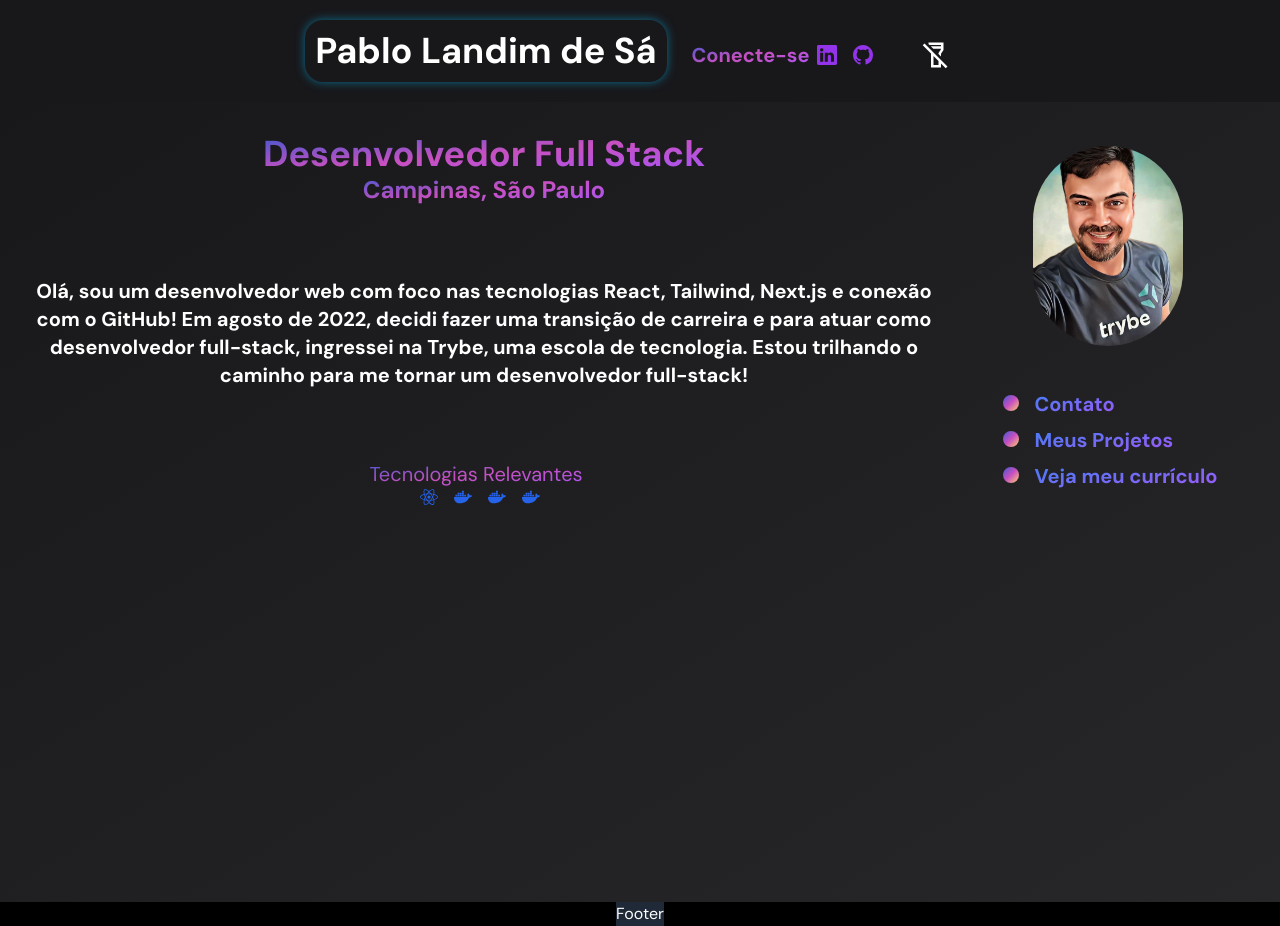
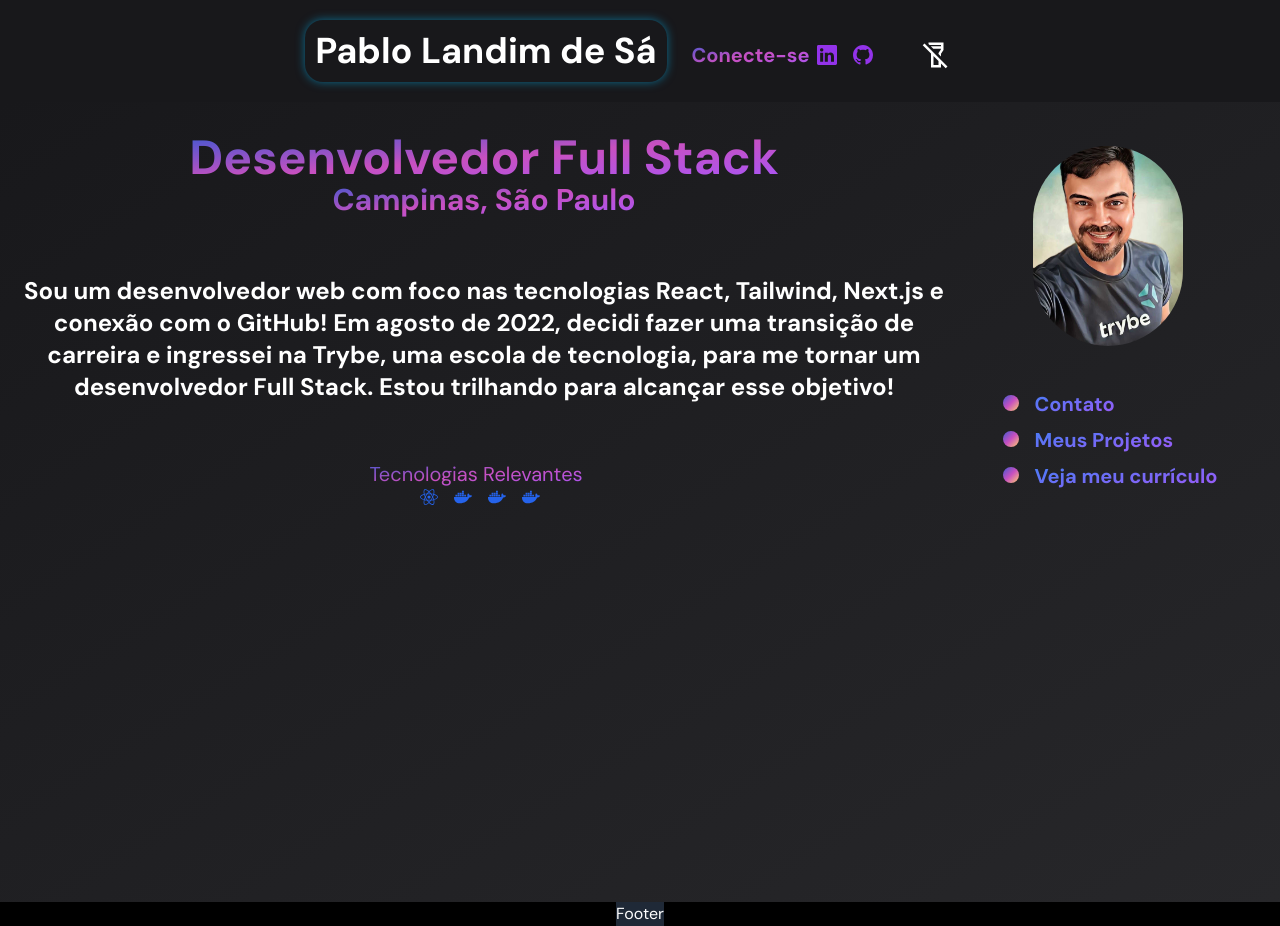
Before and after one commit to PabloLSa/my-Port, a Next.js app: page / in a window 1280 px wide. Built offline with nearby package versions, Linux system fonts and the light colour scheme.

Commit message:
:wrench: Home
Ajustes de cor e tamanhos de font em geral

```diff
--- a/src/app/components/About.tsx
+++ b/src/app/components/About.tsx
@@ -19,12 +19,12 @@ function About() {
     );
     setThemeText(
       theme.color === 'light'
-        ? 'bg-gradient-to-r from-blue-500 to-blue-700 text-transparent bg-clip-text'
+        ? 'bg-gradient-to-br from-blue-600 to-blue-950 text-transparent bg-clip-text'
         : 'text-transparent bg-gradient-to-br from-[#4158D0] via-[#C850C0] via-46% to-purple-500 bg-clip-text'
     );
     setThemeAbout(
       theme.color === 'light'
-        ? 'text-gray-800'
+        ? 'text-blue-800'
         : 'text-white'
     );
   }, [theme.color]);
@@ -69,20 +69,20 @@ function About() {
           <div className="flex flex-col items-center justify-between w-full sm:w-3/4 h-96">
             <div className='flex flex-col items-center w-full'>
               <div className='flex justify-center'>
-                <span className={`font-sans font-bold text-xl sm:text-4xl ${themeText}`}>
+                <span className={`font-sans font-bold text-xl sm:text-5xl ${themeText}`}>
                   Desenvolvedor Full Stack
                 </span>
               </div>
-              <span className={`font-sans text-xl sm:text-2xl font-bold ${themeText}`}>
+              <span className={`font-sans text-xl sm:text-3xl font-bold ${themeText}`}>
                 Campinas, São Paulo
               </span>
             </div>
             <div className='flex items-center justify-center h-full'>
-            <p className={`font-sans font-bold text-xl sm:text-xl text-center ${themeAbout}`}>
-              Olá, sou um desenvolvedor web com foco nas tecnologias React, Tailwind, Next.js e conexão com o GitHub!
-              Em agosto de 2022, decidi fazer uma transição de carreira e para atuar como desenvolvedor full-stack,
-              ingressei na Trybe, uma escola de tecnologia.
-              Estou trilhando o caminho para me tornar um desenvolvedor full-stack!
+            <p className={`font-sans font-bold text-xl sm:text-2xl text-center ${themeAbout}`}>
+              Sou um desenvolvedor web com foco nas tecnologias React, Tailwind, Next.js e conexão com o GitHub!
+              Em agosto de 2022, decidi fazer uma transição de carreira e ingressei na Trybe, uma escola de tecnologia, para me tornar
+              um desenvolvedor Full Stack.
+              Estou trilhando para alcançar esse objetivo!
             </p>
             </div>
             <div className='flex flex-col items-center'>
@@ -90,7 +90,7 @@ function About() {
               Tecnologias Relevantes
             </span>
             <div className='flex gap-2'>
-            <a href="#sobre-mim" className="mb-3 font-sans text-lg text-blue-600 hover:text-blue-500" rel="noopener noreferrer">
+            <a href="https://react.dev/" className="mb-3 font-sans text-lg text-blue-600 hover:text-blue-500">
               <FaReact className="mr-2" />
             </a>
             <a href="#sobre-mim" className="mb-3 font-sans text-lg text-blue-600 hover:text-blue-400 " rel="noopener noreferrer">
--- a/src/app/components/Header.tsx
+++ b/src/app/components/Header.tsx
@@ -9,13 +9,13 @@ function Header() {
   const theme = useContext(ThemeContext);
 
   const [themeClasses, setThemeClasses] = useState(
-    'text-gray-800 font-sans font-bold text-center sm:text-4xl'
+    'text-white font-sans font-bold text-center sm:text-4xl'
   );
   const [bgHeader, setBgHeader] = useState(
     'bg-zinc-900 flex flex-col justify-center items-center py-5 w-full'
   );
   const [ligth, setlLigth] = useState(
-    'bg-zinc-900 flex flex-col justify-center items-center py-5 w-full'
+    'text-white hover:text-purple-700'
   );
 
   useEffect(() => {
@@ -26,8 +26,8 @@ function Header() {
     );
     setlLigth(
       theme.color === 'light'
-        ? 'text-purple-500'
-        : 'text-white hover:text-purple-500'
+        ? 'text-purple-600'
+        : 'text-white hover:text-purple-600'
     );
     setThemeClasses(
       theme.color === 'light'
@@ -71,7 +71,7 @@ function Header() {
           </a>
         </span>
         <div className="flex items-center mt-2 ml-5">
-          <span className={`flex items-center mx-6 ml-4 text-3xl ${ligth} hover:text-blue-700`}>
+          <span className={`flex items-center mx-6 ml-4 text-3xl ${ligth} hover:text-blue-800`}>
             <button onClick={() => theme.toogleTheme()}>
               {theme.color === 'dark' ? <MdOutlineFlashlightOff /> : <MdOutlineFlashlightOn />}
             </button>
```
